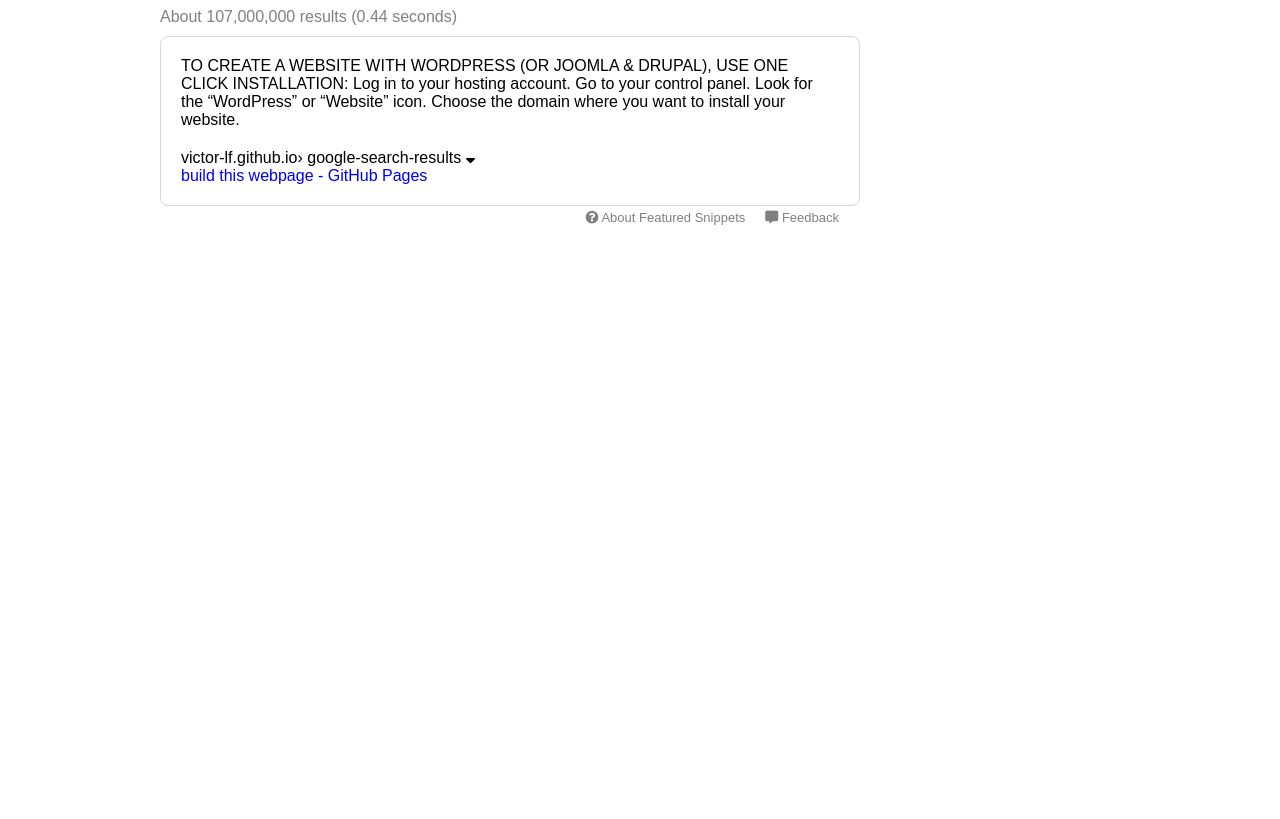
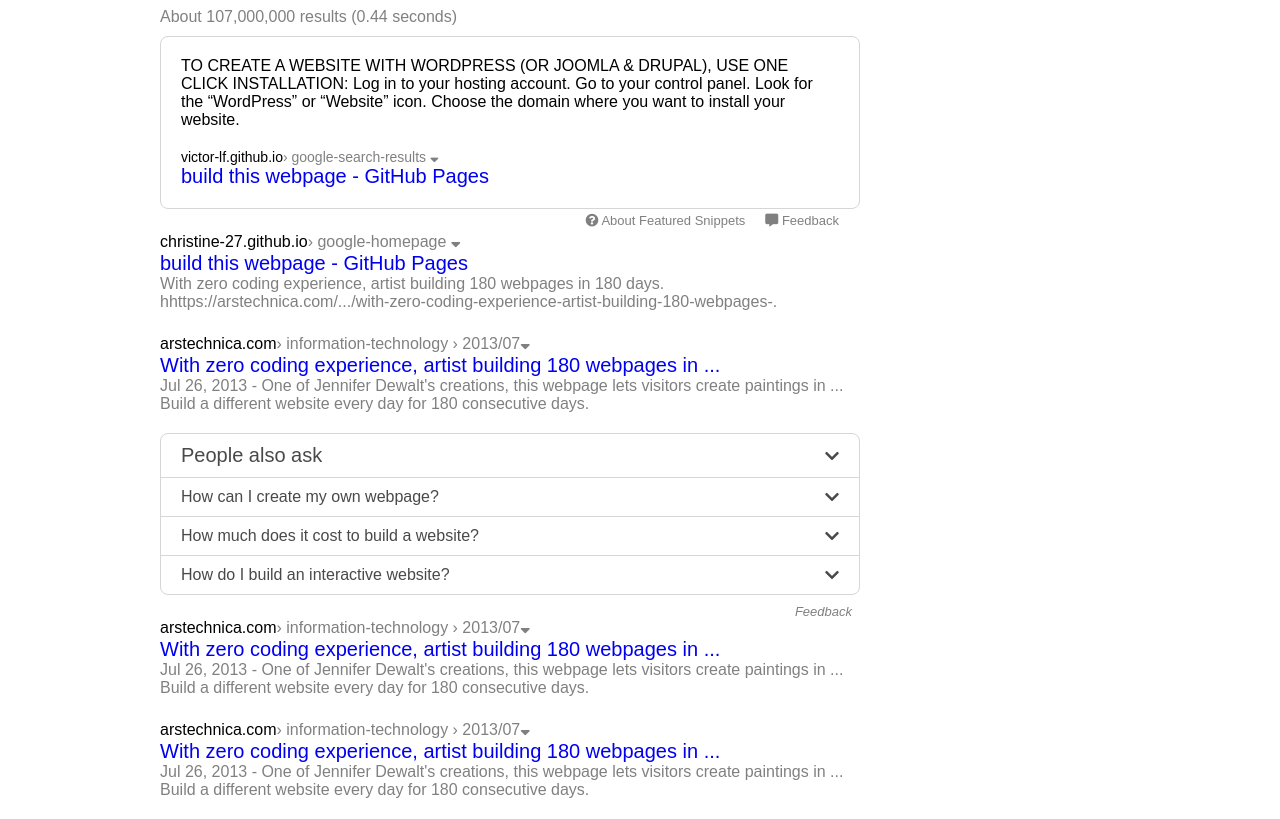
Before and after one commit to nlSzekely/google-search-result-page, a plain HTML site: page index.html in a window 1280 px wide. Shown: the part 128-947 px from the top of the page. Before the commit the page ends 800 px from the top, so only its background shows below. Drawn offline with Linux system fonts and the light colour scheme.

Commit message:
People Ask card done

```diff
--- a/index.html
+++ b/index.html
@@ -72,7 +72,7 @@
 
         <p class="result_counter">About 107,000,000 results (0.44 seconds) </p>
 
-
+        <!-- Featured Snippet -->
         <div class="top_card">
             <p>TO CREATE A WEBSITE WITH WORDPRESS (OR JOOMLA & DRUPAL), USE ONE CLICK INSTALLATION: Log in to your hosting account. Go to your control panel. Look for the “WordPress” or “Website” icon. Choose the domain where you want to install your website.</p>
 
@@ -95,8 +95,45 @@
             </div>
 
         </div>
+        <!-- Search Results -->
+        <div class="result_link">
+            <span class="link">christine-27.github.io</span><span class="link_gray">› google-homepage <i class="fas fa-sort-down"></i></span>
+            <a class="search_link" href="#"><p>build this webpage - GitHub Pages</p></a>
+            <p class="desc">With zero coding experience, artist building 180 webpages in 180 days. hhttps://arstechnica.com/.../with-zero-coding-experience-artist-building-180-webpages-.</p>
+        </div>
+        <div class="result_link">
+            <span class="link">arstechnica.com</span><span class="link_gray">› information-technology › 2013/07<i class="fas fa-sort-down"></i></span>
+            <a class="search_link" href="#"><p>With zero coding experience, artist building 180 webpages in ...</p></a>
+            <p class="desc">Jul 26, 2013 - One of Jennifer Dewalt's creations, this webpage lets visitors create paintings in ... Build a different website every day for 180 consecutive days.</p>
+        </div>
 
+        <div class="ask_card">
+            <div class="ask_card_item">
+                <span style="font-size: 20px;">People also ask</span>  <i class="fas fa-chevron-down"></i>
+            </div>
+            <div class="ask_card_item">
+                How can I create my own webpage?<i class="fas fa-chevron-down"></i>
+            </div>
+            <div class="ask_card_item">
+                How much does it cost to build a website?<i class="fas fa-chevron-down"></i>
+            </div>
+            <div class="ask_card_item">
+                How do I build an interactive website?<i class="fas fa-chevron-down"></i>
+            </div>
+            <p class="card_feedback">Feedback</p>
+        </div>
 
+        <div class="result_link">
+            <span class="link">arstechnica.com</span><span class="link_gray">› information-technology › 2013/07<i class="fas fa-sort-down"></i></span>
+            <a class="search_link" href="#"><p>With zero coding experience, artist building 180 webpages in ...</p></a>
+            <p class="desc">Jul 26, 2013 - One of Jennifer Dewalt's creations, this webpage lets visitors create paintings in ... Build a different website every day for 180 consecutive days.</p>
+        </div>
+
+        <div class="result_link">
+            <span class="link">arstechnica.com</span><span class="link_gray">› information-technology › 2013/07<i class="fas fa-sort-down"></i></span>
+            <a class="search_link" href="#"><p>With zero coding experience, artist building 180 webpages in ...</p></a>
+            <p class="desc">Jul 26, 2013 - One of Jennifer Dewalt's creations, this webpage lets visitors create paintings in ... Build a different website every day for 180 consecutive days.</p>
+        </div>
 
     </div>
 
--- a/style.css
+++ b/style.css
@@ -19,9 +19,9 @@
 /* navigation---------- */
 nav{
     border-bottom: 1px solid rgb(231, 231, 231);
-
     position: relative;
     padding-top: 20px;
+    z-index: 99;
 }
 .logo{
     width: 100px;
@@ -220,6 +220,16 @@
     margin-top: 20px;;
 }
 
+.search_link{
+    font-size: 20px;
+}
+.cached{
+    font-size: 14px;
+}
+.link_gray{
+    color: gray;
+}
+
 .outside_card{
     position: absolute;
     right: 10px;
@@ -234,3 +244,41 @@
 .outside_card_link a{
     color: gray;
 }
+
+
+/* search result */
+.desc{
+    font-size: 16px;
+    color:gray;
+    margin-bottom: 20px;
+}
+
+.ask_card{
+    width: 100%;
+    display: flex;
+    flex-direction: column;
+    border: 1px solid rgb(214, 214, 214);
+    border-radius: 8px;
+    margin-bottom: 20px;
+    position: relative;
+}
+.ask_card_item{
+    flex: 1;
+    display: flex;
+    align-items: center;
+    padding:10px 20px;
+    border-bottom: 1px solid rgb(214, 214, 214);
+    color: rgb(73, 73, 73);
+    justify-content: space-between;
+}
+.ask_card_item:last-of-type{
+    border-bottom: none;
+}
+.card_feedback{
+    position: absolute;
+    right: 7px;
+    bottom: -25px;
+    font-style: italic;
+    color: gray;
+    font-size: 13px;
+}
```
Lines whose indentation alone changed are shown as unchanged.
